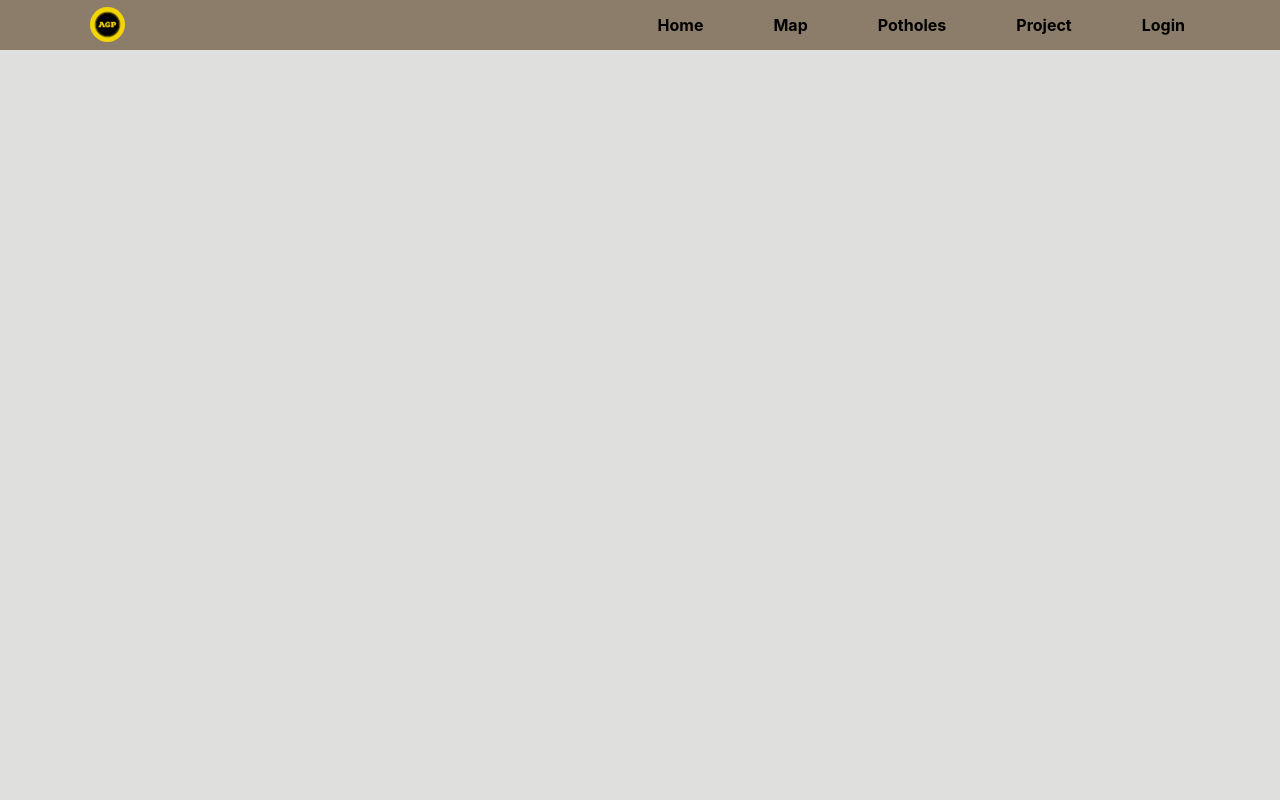
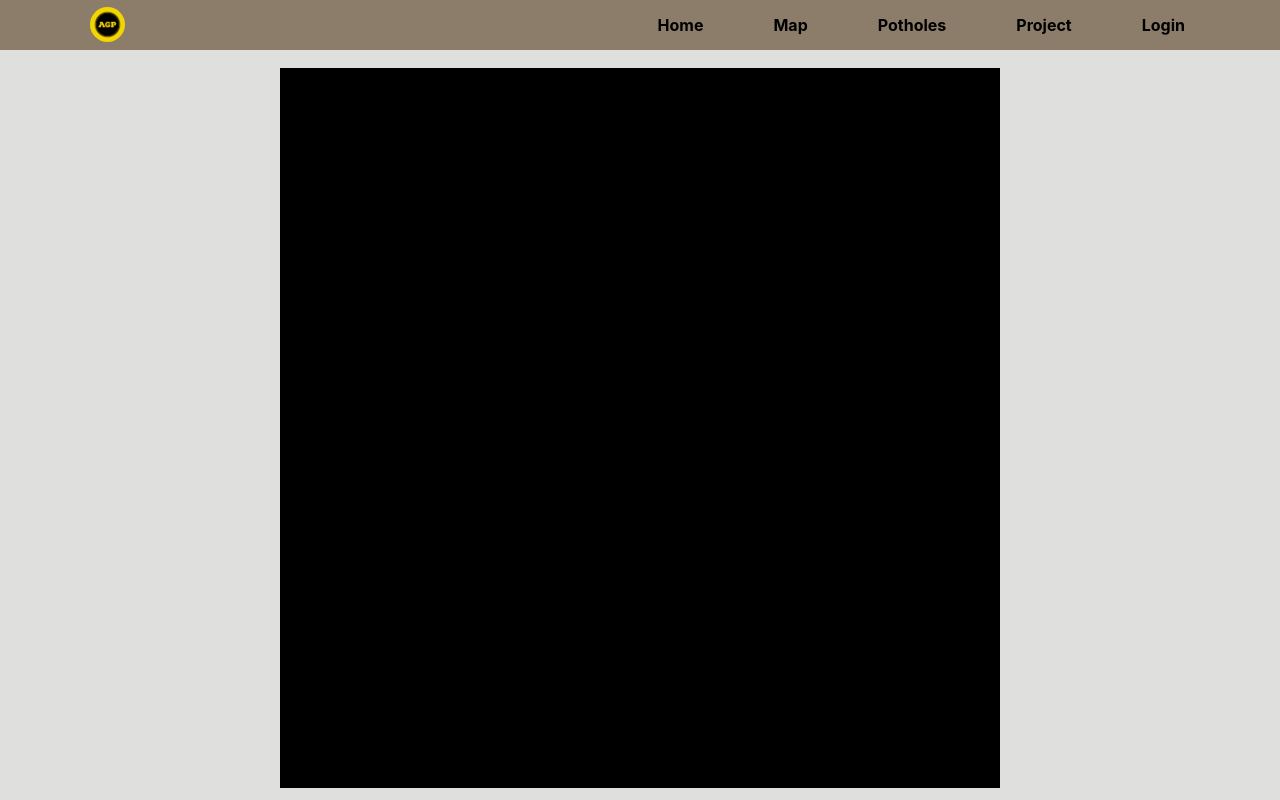
Before and after one commit to Dranelmek/ECS7019U-Advanced_Group_Project, a React (Create React App) app in the folder Frontend/councilSite/frontend/: page /map in a window 1280 px wide. Built offline with nearby package versions, Linux system fonts and the light colour scheme.

Commit message:
started map development

```diff
--- a/Frontend/councilSite/frontend/package.json
+++ b/Frontend/councilSite/frontend/package.json
@@ -6,6 +6,7 @@
     "@testing-library/jest-dom": "^5.17.0",
     "@testing-library/react": "^13.4.0",
     "@testing-library/user-event": "^13.5.0",
+    "@vis.gl/react-google-maps": "^0.7.1",
     "axios": "^1.6.7",
     "react": "^18.2.0",
     "react-cookie": "^7.0.2",
--- a/Frontend/councilSite/frontend/src/components/AddPothole.js
+++ b/Frontend/councilSite/frontend/src/components/AddPothole.js
@@ -1,16 +1,30 @@
-import { useState } from 'react';
+import { useState, useContext, useEffect } from 'react';
+import { useNavigate } from 'react-router-dom';
 import { APILINK } from './App';
+import { LoginContext } from './App';
 import './styles/Register.css';
 
 
 function AddPothole() {
+
+    const navigate = useNavigate()
+    const [loggedIn, setLoggedIn] = useContext(LoginContext)
     const [location, setLocation] = useState("");
     const [repairmentNeeded, setRepairmentNeeded] = useState(false);
     const [video, setVideo] = useState(null);
     const [severe_level, setSevereLevel] = useState("");
     const [image, setImage] = useState(null);
 
+    // useEffect(() => {
+    //     if (!loggedIn) {
+    //         navigate("/")
+    //     }
+    //     console.log(loggedIn)
+
+    // }, []);
+
     async function handleUpload() {
+
         // Create FormData object
         const formData = new FormData();
         const imageFileName = Date.now() + image.name;
--- a/Frontend/councilSite/frontend/src/components/App.js
+++ b/Frontend/councilSite/frontend/src/components/App.js
@@ -5,6 +5,7 @@ import Home from './Home';
 import Potholes from './Potholes';
 import AddPothole from './AddPothole';
 import Register from './Register';
+import PotholeMap from './PotholeMap';
 import {BrowserRouter as Router, Route, Routes} from 'react-router-dom';
 import { useState, useContext, createContext, useEffect } from 'react';
 import { CookiesProvider, useCookies } from "react-cookie";
@@ -47,6 +48,7 @@ function App() {
               <Route path="/login" element={<Login />} />
               <Route path="/register" element={<Register />} />
               <Route path="/potholes" element={<Potholes />} />
+              <Route path="/map" element={<PotholeMap />}/>
               <Route path="/add_pothole" element={<AddPothole />} />
             </Routes>
           </LoginContext.Provider>
--- a/Frontend/councilSite/frontend/src/components/Map.js
+++ /dev/null
@@ -1 +0,0 @@
-// TODO: Time to make the Map!
--- a/Frontend/councilSite/frontend/src/components/Navbar.js
+++ b/Frontend/councilSite/frontend/src/components/Navbar.js
@@ -60,7 +60,7 @@ function Navbar() {
                             <NavLink to="/">Home</NavLink>
                         </li>
                         <li>
-                            Map
+                            <NavLink to="/map">Map</NavLink>
                         </li>
                         <li>
                             <NavLink to="/potholes">Potholes</NavLink>
--- /dev/null
+++ b/Frontend/councilSite/frontend/src/components/PotholeMap.js
@@ -0,0 +1,22 @@
+import './styles/PotholeMap.css';
+import {
+    APIProvider,
+    Map,
+    AdvancedMarker,
+    Pin,
+    InfoWindow,
+} from "@vis.gl/react-google-maps"
+
+function PotholeMap() {
+    return (
+        <header className="Map-header">
+            <div className="Map-container">
+                <div className="Map-wrapper">
+
+                </div>
+            </div>
+        </header>
+    );
+}
+
+export default PotholeMap;
--- /dev/null
+++ b/Frontend/councilSite/frontend/src/components/styles/PotholeMap.css
@@ -0,0 +1,21 @@
+.Map-header {
+    background-color: rgb(223, 223, 221);
+    padding-top: 8.5vh;
+}
+
+.Map-container {
+    height: 100%;
+    display: flex;
+    flex-direction: column;
+    align-items: center;
+    justify-content: center;
+    font-size: calc(9px + 2vmin);
+    color: black;
+}
+
+.Map-wrapper {
+    background-color: black;
+    width: 90vh;
+    height: 90vh;
+    z-index: 100;
+}
```
Also changed, not shown: 2 other files (tests, documents, lock files or other folders).
